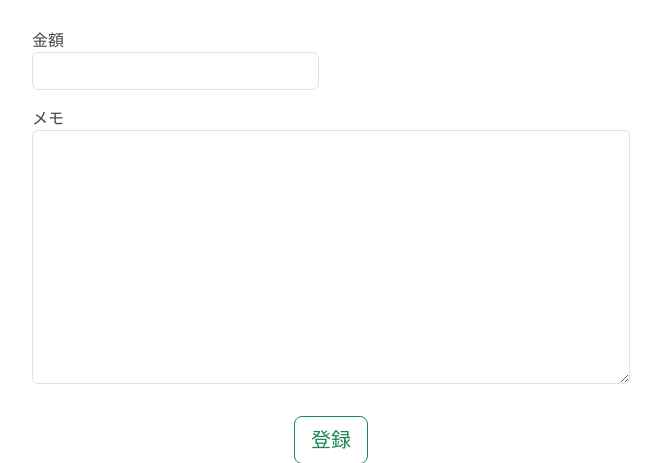
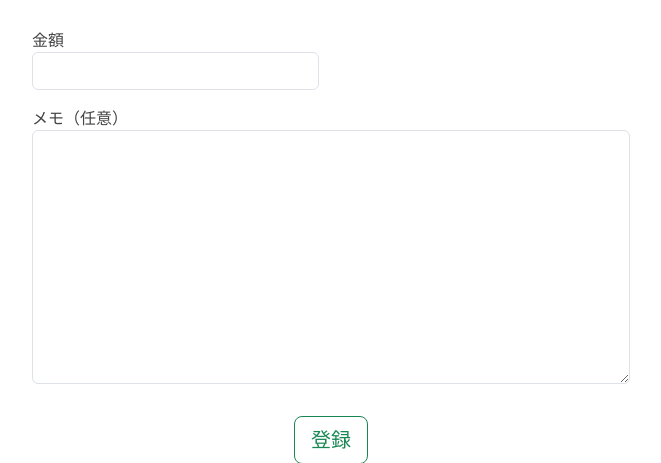
Before and after one commit to tsh11na/tsukepp, a Django app: page /create/ in a window 1280 px wide. Shown: the part 230-693 px from the top of the page, without its empty margins (50-711 px from the left). Run offline with Django 4.2, Linux system fonts and the light colour scheme; the visitor is signed in with stand-in values (Sample User, id 1); some libraries are stand-ins or nearby versions.

Commit message:
Minor changes

```diff
--- a/tsukepp/tsuke/forms.py
+++ b/tsukepp/tsuke/forms.py
@@ -1,6 +1,7 @@
 from django import forms
 
 from .models import Tsuke
+
 
 class TsukeCreateForm(forms.ModelForm):
     class Meta:
--- a/tsukepp/tsuke/models.py
+++ b/tsukepp/tsuke/models.py
@@ -15,4 +15,4 @@ class Tsuke(models.Model):
         verbose_name_plural = "ツケ"
 
     def __str__(self):
-        return f"{self.purchase_datetime} ({self.amount})"
+        return f"{self.amount}円{'（' + self.note + ')' if self.note else ''}"
--- a/tsukepp/tsuke/templates/tsuke/create.html
+++ b/tsukepp/tsuke/templates/tsuke/create.html
@@ -21,7 +21,7 @@
                 <input type="text" name="amount" class="form-control" id="amount" required>
               </div>
               <div class="form-group mt-3">
-                <label for="name">メモ</label>
+                <label for="name">メモ（任意）</label>
                 <textarea class="form-control" name="note" rows="10" required></textarea>
               </div>
               <div class="my-3">
```
